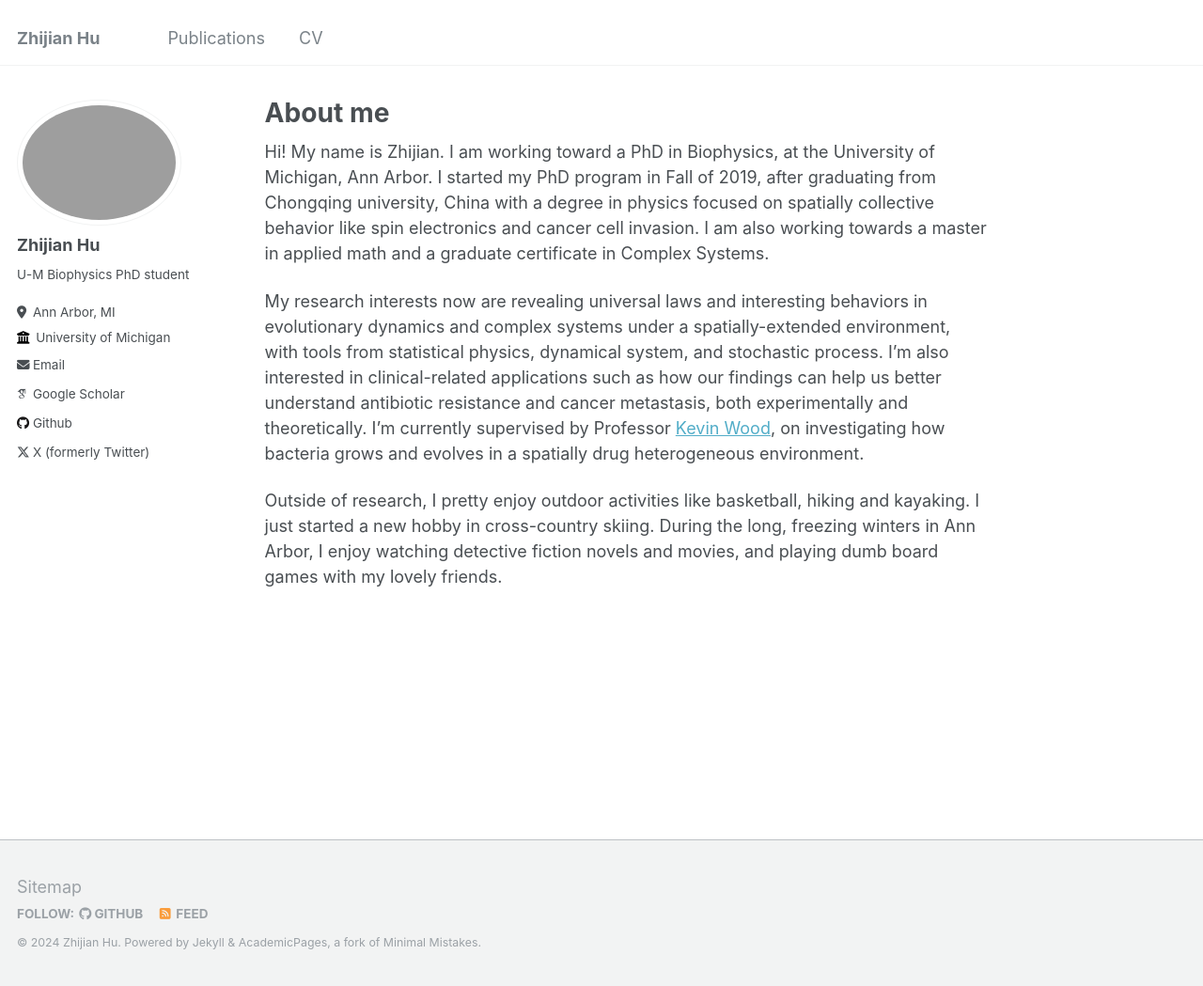
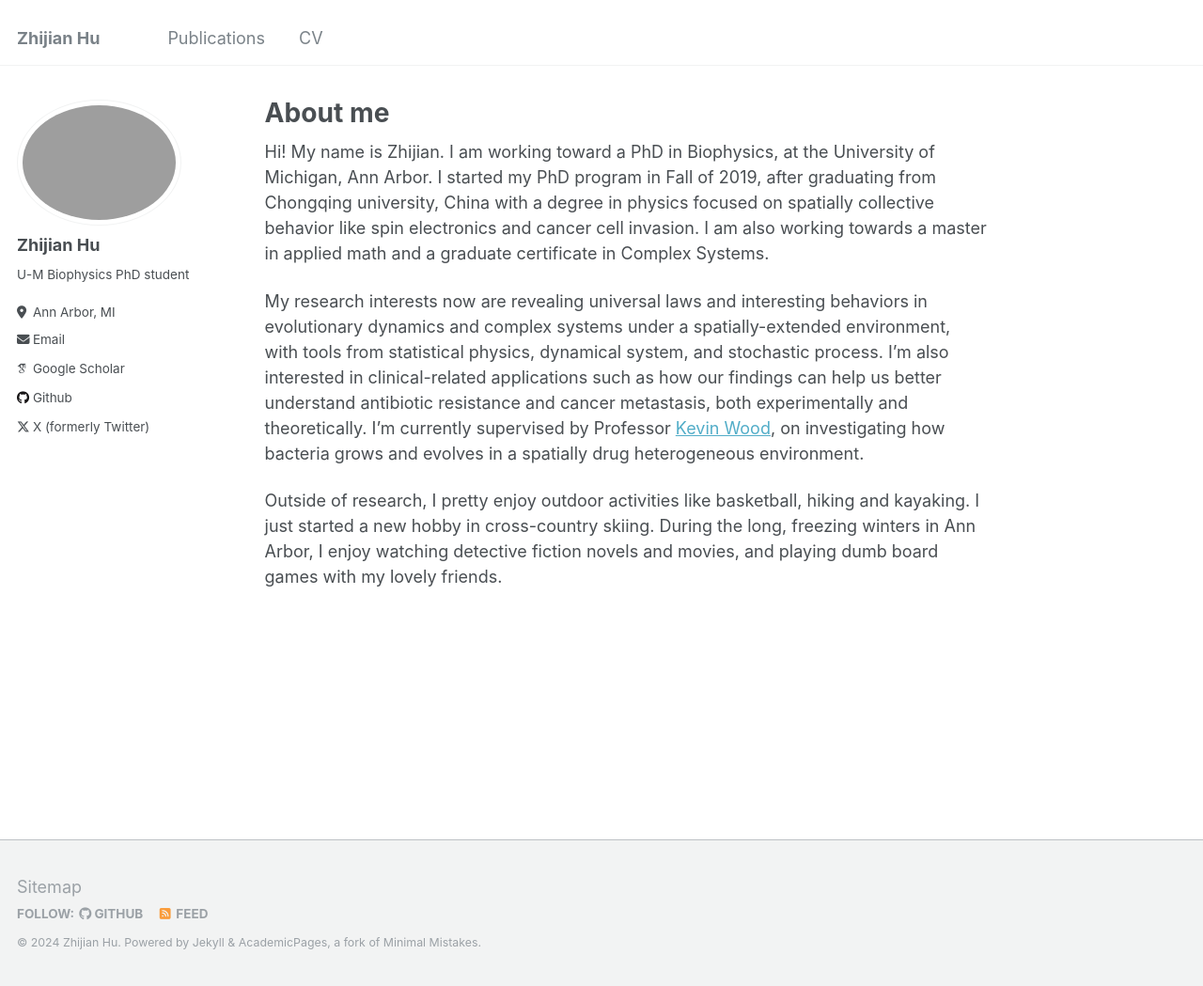
Before and after one commit to Zzzzzhijian/Zzzzzhijian.github.io, a Jekyll site: the page built from _pages/about.md, in a window 1280 px wide and 1049 px high. Shown: the whole window at 94% size. Built offline with Jekyll 4.4.1, drawn with Linux system fonts in a browser that asks for light colours; some web fonts are replaced.

Commit message:
updated about me

```diff
--- a/_config.yml
+++ b/_config.yml
@@ -26,7 +26,7 @@ author:
   pronouns         : # "he/him" # example: "she/her"
   bio              : "U-M Biophysics PhD student" # "researcher in evolutionary dynamics and complex system" # Short biography for the left-hand sidebar
   location         : "Ann Arbor, MI" # "Earth"
-  employer         : "University of Michigan"
+  employer         : # "University of Michigan"
   uri              : # URL
   email            : "zhijianh@umich.edu"
 
```
